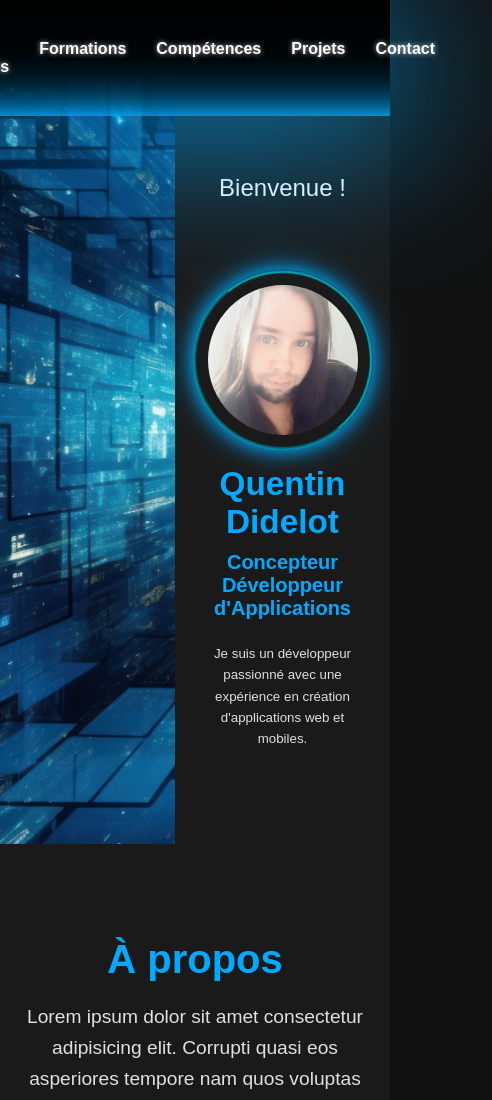
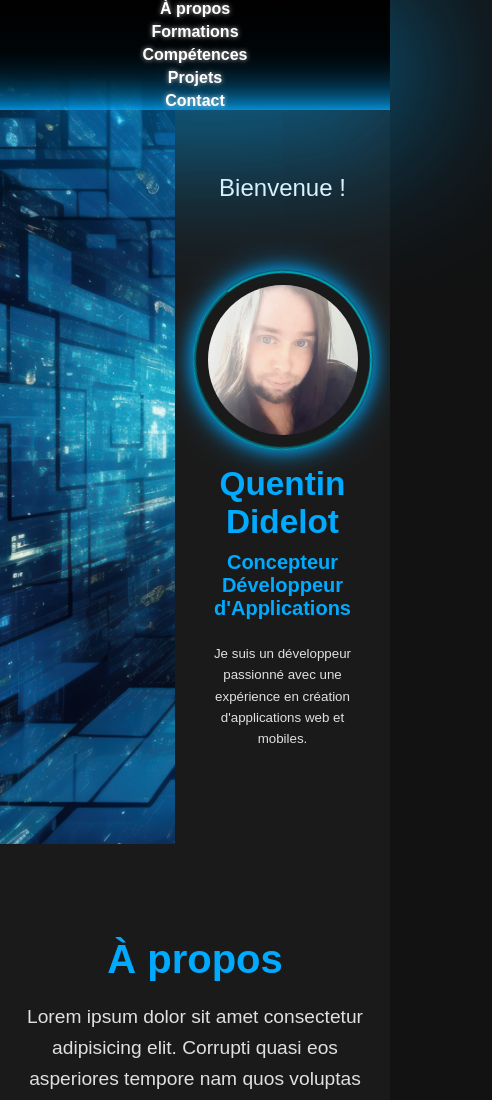
Before and after one commit to QuentinDidelot/Portfolio, a plain HTML site: page index.html in a window 390 px wide. Shown: the top 1100 px of the page, 492 px wide, since content can reach past the window. Drawn offline with Linux system fonts and the light colour scheme.

Commit message:
Update style.css

```diff
--- a/styles/style.css
+++ b/styles/style.css
@@ -28,6 +28,12 @@ body {
     color : var(--textColorOne);
     background-color: var(--backgroundColorOne);
     max-width: 1440px;
+}
+
+html, body {
+    overflow-x: hidden;
+    width: 100%;
+    margin: 0;
 }
 
 body::-webkit-scrollbar {
@@ -880,6 +886,11 @@ footer a {
         text-align: center;
     }
 
+    #skills_section, .skills-grid {
+        display: flex;
+        flex-direction: column;
+
+    }
     #contact-cv-section {
         display: flex;
         flex-direction: column;
@@ -892,6 +903,15 @@ footer a {
 
     .second-nav {
         display: flex;
+        margin: 0;
+        padding: 0;
+
+    }
+
+    .second-nav ul{
+        flex-direction: column;
+        gap: 5px;
+
     }
 }
 
```
